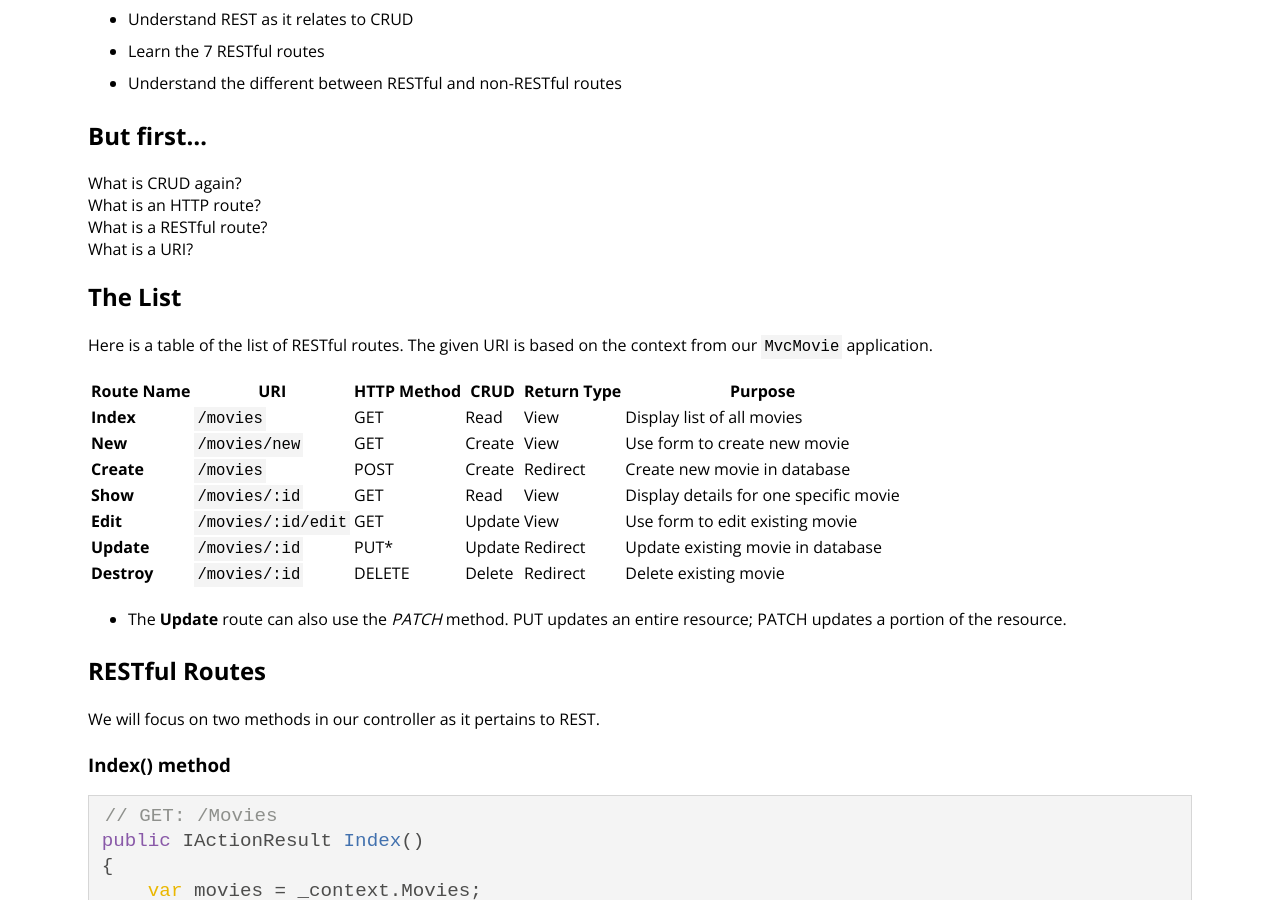
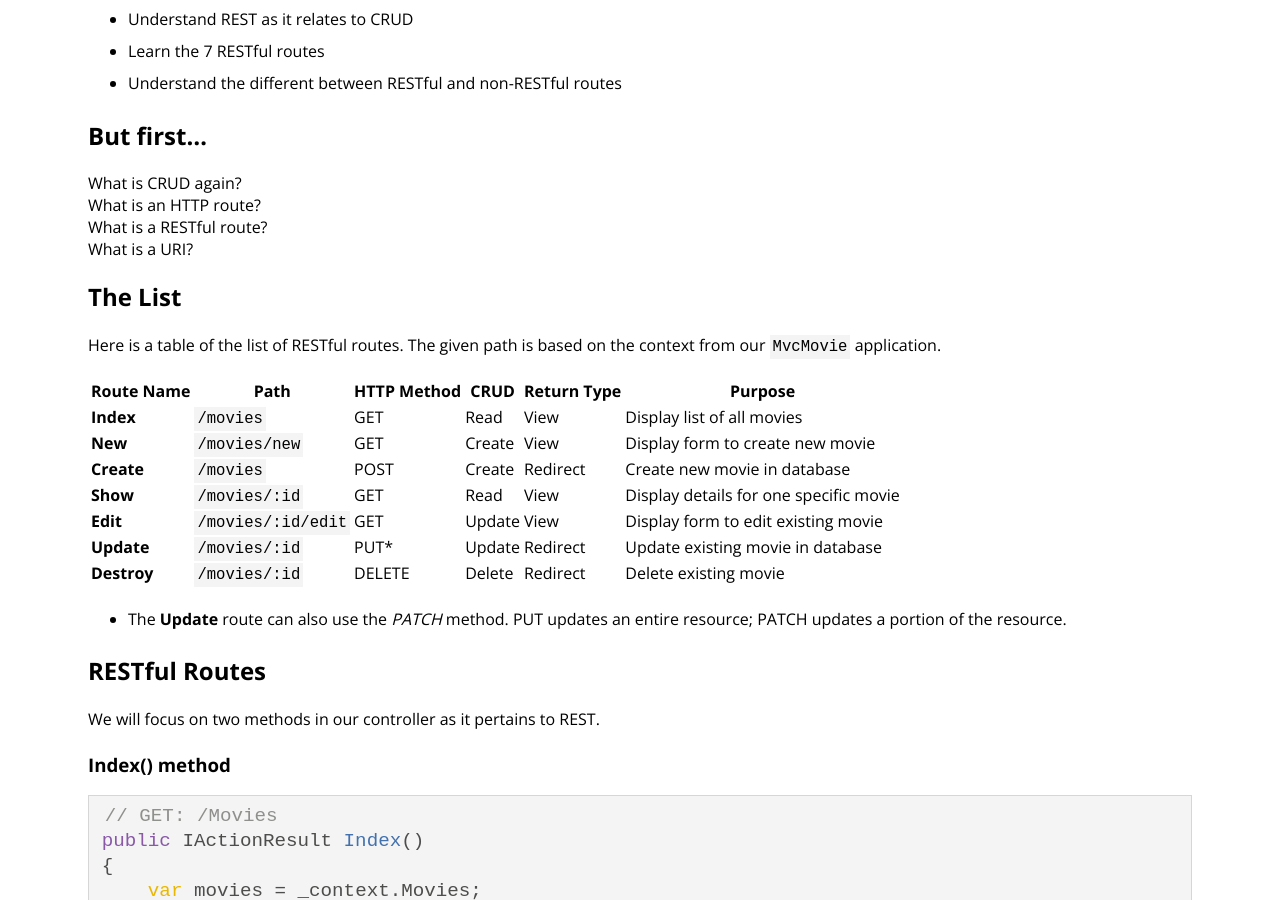
Before and after one commit to turingschool/launch-curriculum, a Jekyll site: the page built from module3/lessons/Week2/RestfulRoutes.md, in a window 1280 px wide and 900 px high, scrolled down 338 px. Built offline with Jekyll 4.4.1, drawn with Linux system fonts in a browser that asks for light colours; nearby versions of some CDN libraries; comment, search, counter and statistics services are not loaded; some of the changed text lies outside the part shown.

Commit message:
Changes made based on feedback

````diff
--- a/module3/lessons/Week2/RestfulRoutes.md
+++ b/module3/lessons/Week2/RestfulRoutes.md
@@ -43,7 +43,7 @@ title:  RESTful Routes
     What is a URI?
     </summary>
 
-    URI stands for **U**niform **R**esource **I**dentifier. It is the part of the URL after the domain. For our purpose, the URI is the same as our route.
+    URI stands for **U**niform **R**esource **I**dentifier. It is the part of the URL after the domain. For our purpose, the URI is the same as our route path.
     <br><br>
     For example, for the URL <code>https://en.wikipedia.org/wiki/Uniform_Resource_Identifier</code>:
     <ul>
@@ -54,15 +54,15 @@ title:  RESTful Routes
 
 ## The List
 
-Here is a table of the list of RESTful routes. The given URI is based on the context from our `MvcMovie` application.
+Here is a table of the list of RESTful routes. The given path is based on the context from our `MvcMovie` application.
 
-| Route Name | URI | HTTP Method | CRUD | Return Type | Purpose |
+| Route Name | Path | HTTP Method | CRUD | Return Type | Purpose |
 |--|--|--|--|--|--|
 | **Index** | `/movies` | GET | Read | View | Display list of all movies |
-| **New** | `/movies/new` | GET | Create | View | Use form to create new movie |
+| **New** | `/movies/new` | GET | Create | View | Display form to create new movie |
 | **Create** | `/movies` | POST | Create | Redirect | Create new movie in database |
 | **Show** | `/movies/:id` | GET | Read | View | Display details for one specific movie |
-| **Edit** | `/movies/:id/edit` | GET | Update | View | Use form to edit existing movie |
+| **Edit** | `/movies/:id/edit` | GET | Update | View | Display form to edit existing movie |
 | **Update** | `/movies/:id` | PUT* | Update | Redirect | Update existing movie in database |
 | **Destroy** | `/movies/:id` | DELETE | Delete | Redirect | Delete existing movie |
 
@@ -123,8 +123,13 @@ Add the following code to the `Show.cshtml` file:
 <p>Title: @Model.Title</p>
 
 <p>Genre: @Model.Genre</p>
+```
 
-```
+<section class="answer" markdown="1">
+### What does <code>@model</code> mean?
+
+The <code>@</code> symbol is Razor syntax that allows us to write C# code within this file. In this case, it stores the Movie object to the <code>@model</code> variable and renders the values of <code>@model.Title</code> and <code>@model.Genre</code> to the browser.
+</section>
 
 We have just created a View for our Show route. However...
 
@@ -163,7 +168,7 @@ In later lessons, we will continue to build out the remaining routes from the RE
 	* Read
 	* Update
 	* Delete
-1. If you had an application for `vehicles`, what are the URI's for the 7 RESTful routes that need to be created?
+1. If you had an application for `vehicles`, what are the paths for the 7 RESTful routes that need to be created?
 1. What is the annotation you will need to add for the `Show()` method in the `vehicles` application?
 
 ## Additional Resources
````
